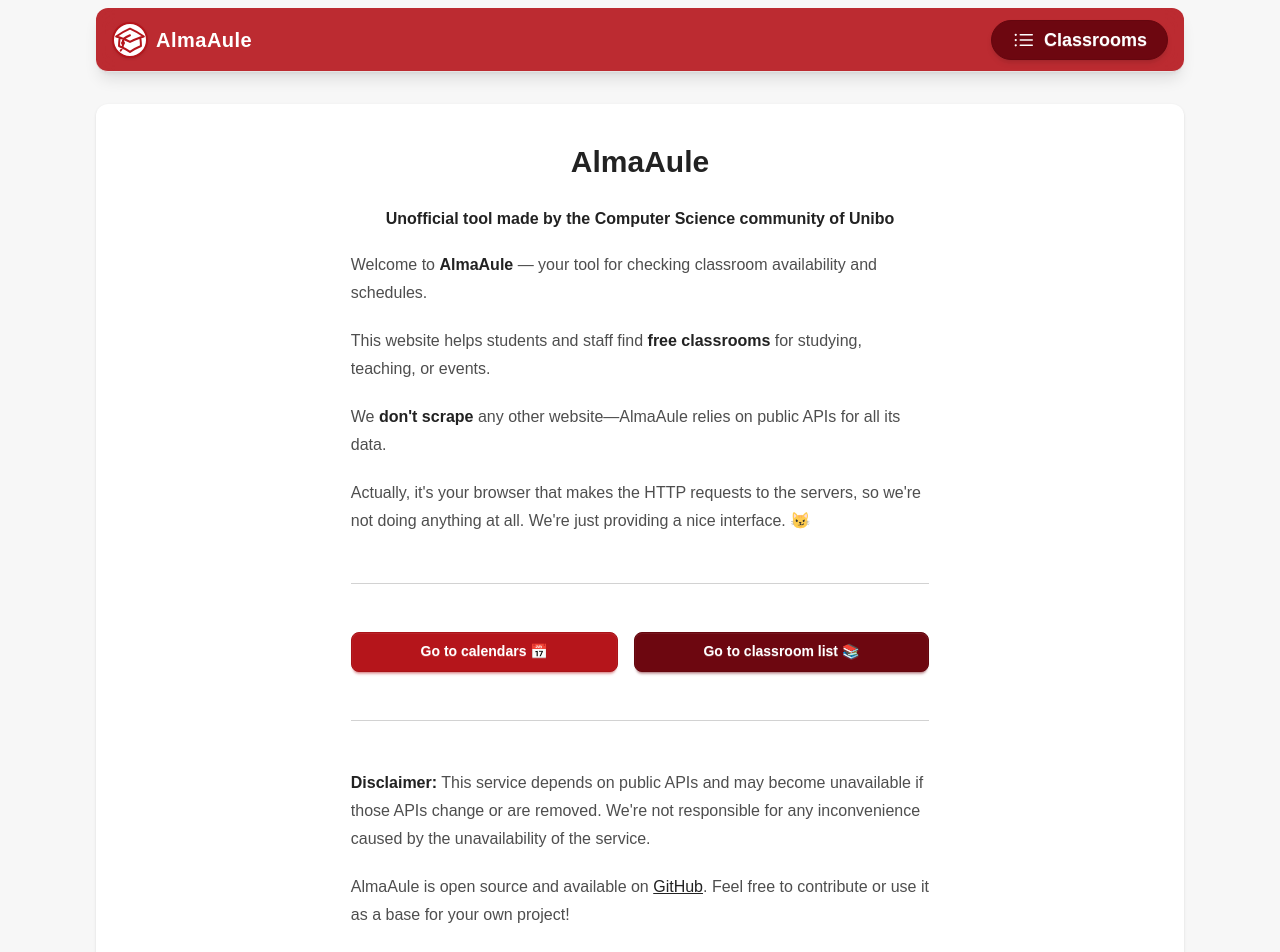
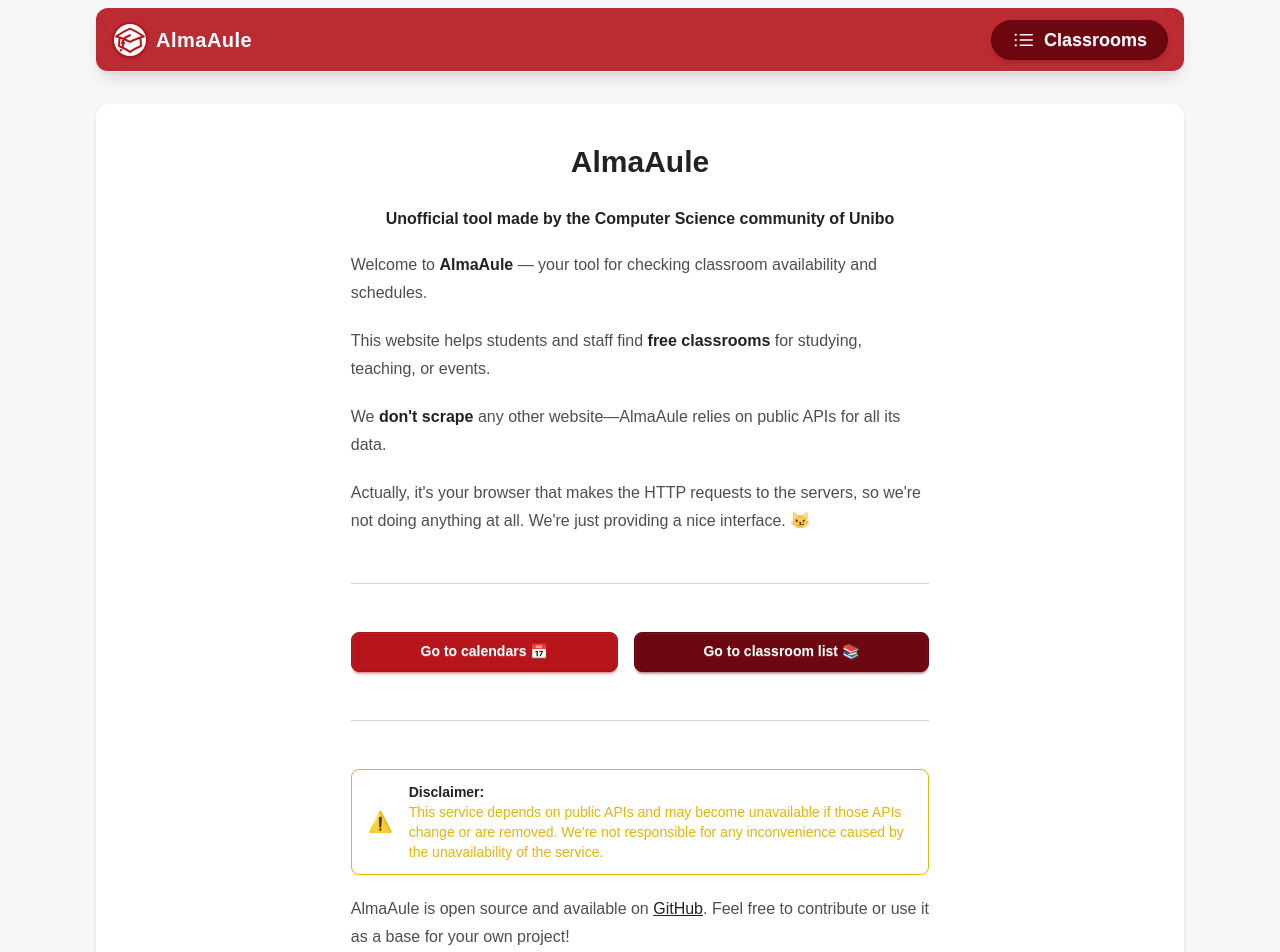
Before and after one commit to VaiTon/AlmaAule, a SvelteKit app: page / in a window 1280 px wide. Shown: the top 952 px of the page. Built offline with nearby package versions, Linux system fonts and the light colour scheme.

Commit message:
style: Render disclaimer as styled warning alert

```diff
--- a/src/routes/+page.svelte
+++ b/src/routes/+page.svelte
@@ -36,11 +36,19 @@
 
 	<hr />
 
-	<p>
-		<strong>Disclaimer:</strong> This service depends on public APIs and may become unavailable if those
-		APIs change or are removed. We're not responsible for any inconvenience caused by the unavailability
-		of the service.
-	</p>
+	<div class="alert alert-warning alert-outline">
+		<span class="text-xl">⚠️</span>
+		<div>
+			<div>
+				<strong>Disclaimer:</strong>
+			</div>
+			<div>
+				This service depends on public APIs and may become unavailable if those APIs change or are
+				removed. We're not responsible for any inconvenience caused by the unavailability of the
+				service.
+			</div>
+		</div>
+	</div>
 	<p>
 		AlmaAule is open source and available on <a href="https://github.com/VaiTon/uniboaule/"
 			>GitHub</a
```
